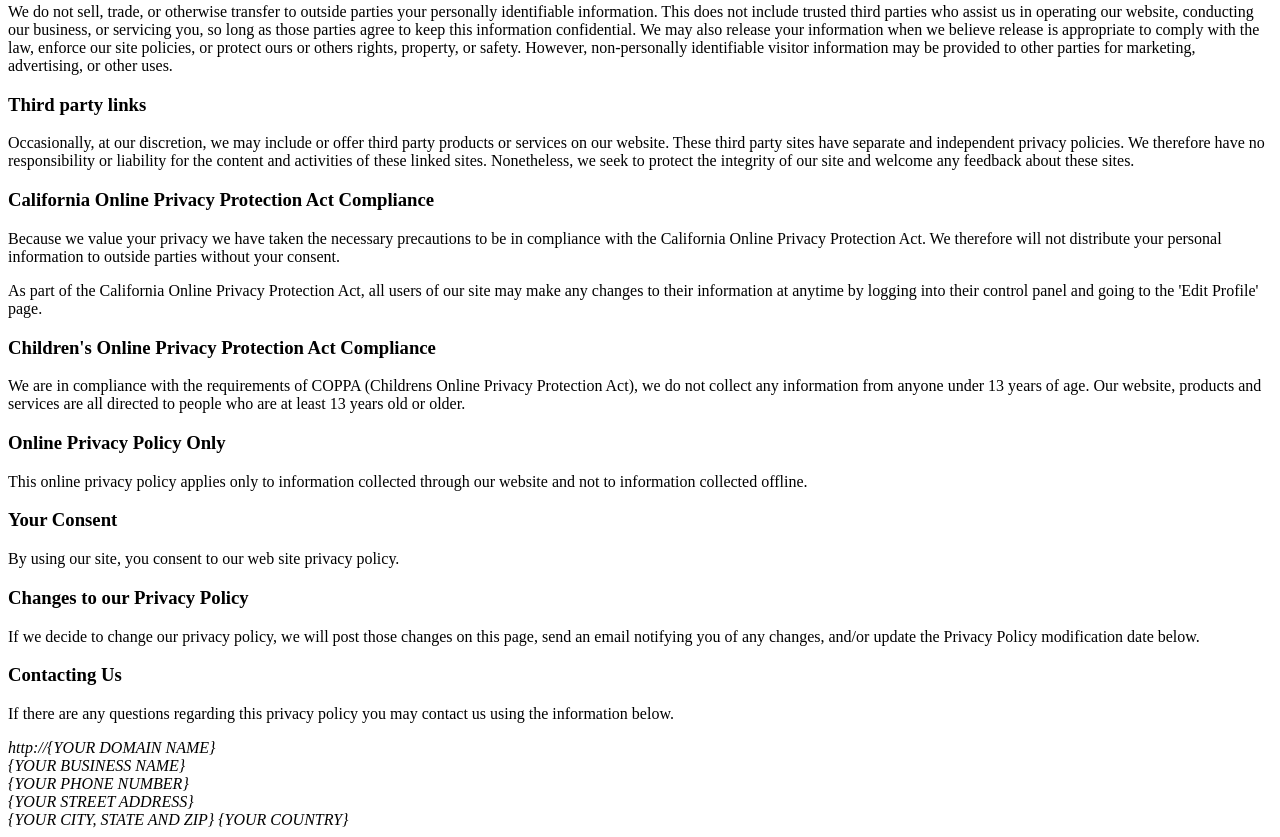
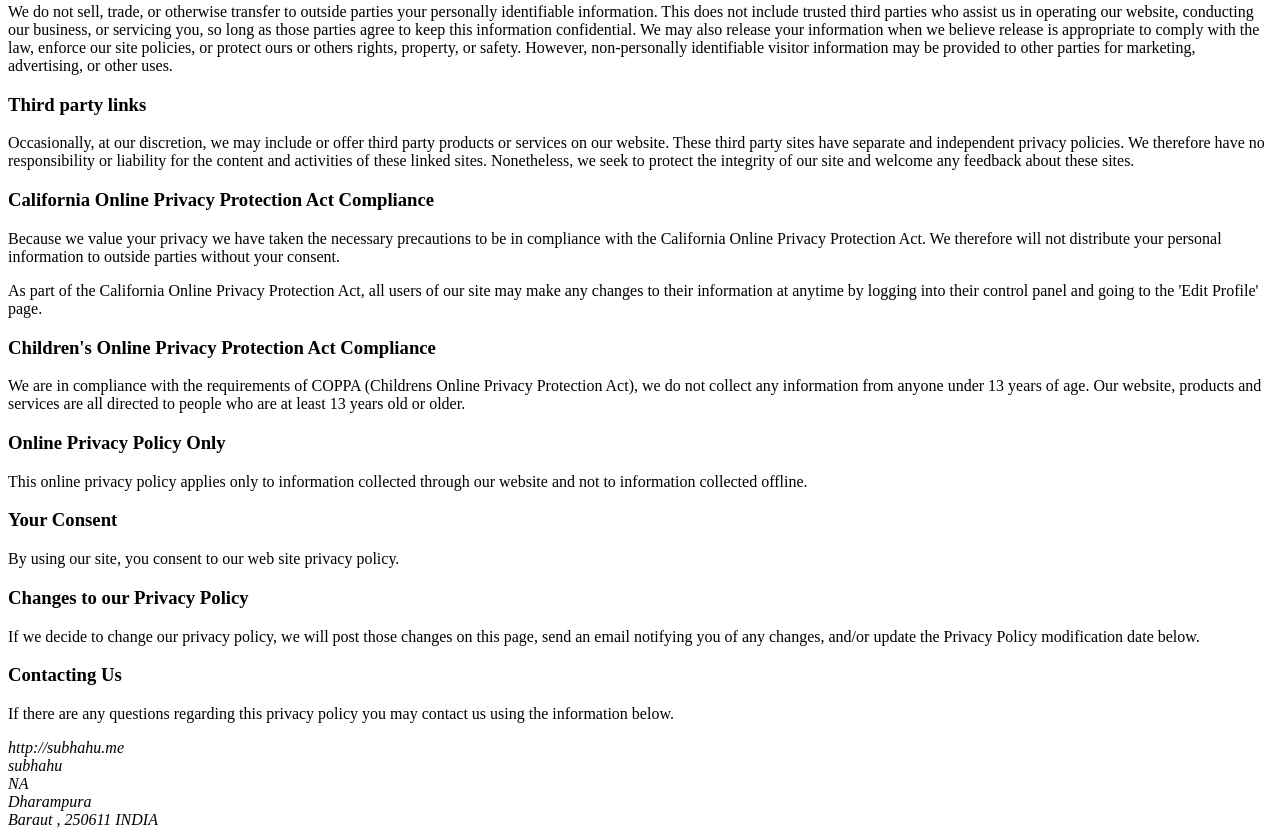
Before and after one commit to subhahu123/Privacy_url, a plain HTML site: page index.html in a window 1280 px wide. Shown: the part 936-1773 px from the top of the page. Drawn offline with Linux system fonts and the light colour scheme.

Commit message:
Update index.html

```diff
--- a/index.html
+++ b/index.html
@@ -87,12 +87,12 @@
     <h3>Contacting Us</h3>
     <p>If there are any questions regarding this privacy policy you may contact us using the information below.</p>
     <address class="site-address">
-        <span class="url">http://{YOUR DOMAIN NAME}</span> <br />
-        <span class="name">{YOUR BUSINESS NAME}</span> <br />
-        <span class="phone">{YOUR PHONE NUMBER}</span> <br />
-        <span class="street-address">{YOUR STREET ADDRESS}</span> <br />
-        <span class="city-state-zip">{YOUR CITY, STATE AND ZIP}</span>
-        <span class="country">{YOUR COUNTRY}</span> <br />
+        <span class="url">http://subhahu.me</span> <br />
+        <span class="name">subhahu</span> <br />
+        <span class="phone">NA</span> <br />
+        <span class="street-address">Dharampura</span> <br />
+        <span class="city-state-zip">Baraut , 250611 </span>
+        <span class="country">INDIA</span> <br />
     </address>
 </section>
 </div>
```
